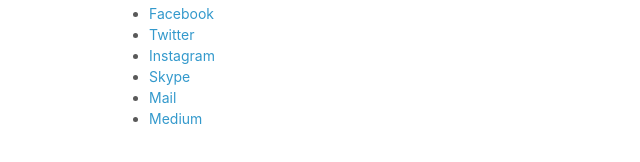
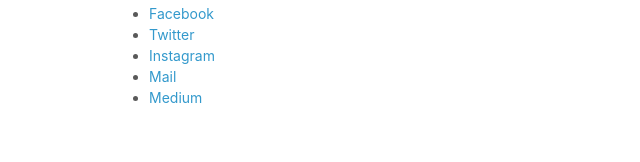
Before and after one commit to rosdec/rosdec.github.io, a plain HTML site: page index.html in a window 1280 px wide. Shown: the part 972-1134 px from the top of the page, 461-1101 px from the left. Drawn offline with Linux system fonts and the light colour scheme.

Commit message:
Update index.html
Removed skype

```diff
--- a/index.html
+++ b/index.html
@@ -57,7 +57,6 @@
         <li class="mr1"><a href="https://www.facebook.com/rosdec" target="_blank">Facebook</a></li>
         <li class="mr1"><a href="https://www.twitter.com/rosdec" target="_blank">Twitter</a></li>
         <li class="mr1"><a href="https://www.instagram.com/rosdec" target="_blank">Instagram</a></li>
-        <li class="mr1"><a href="skype:rosdec?call" target="_blank">Skype</a></li>
         <li class="mr1"><a href="mailto:rosario@dechiara.eu" target="_blank">Mail</a></li>
         <li class="mr1"><a href="https://medium.com/@rosdec">Medium</a></li>
       </ul>
```
